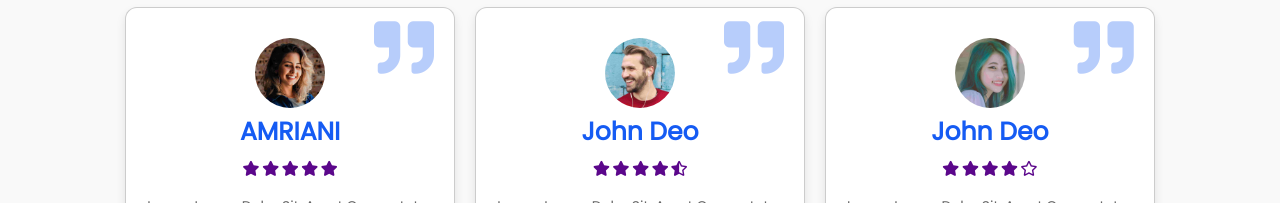
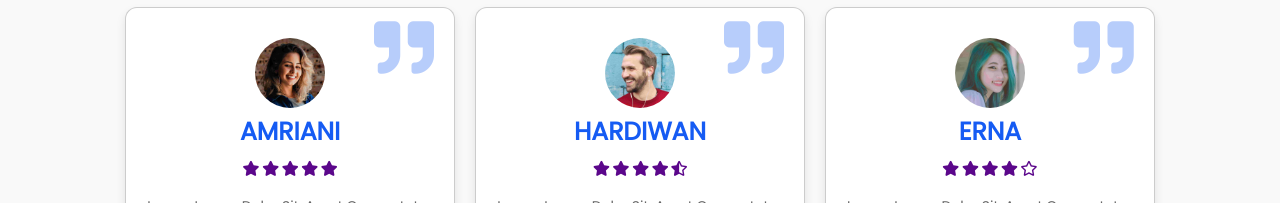
Before and after one commit to hardiwan10/asc, a plain HTML site: page index.html in a window 1280 px wide. Shown: the part 2595-2798 px from the top of the page. Drawn offline with Linux system fonts and the light colour scheme.

Commit message:
tambah testimoni

```diff
--- a/index.html
+++ b/index.html
@@ -155,7 +155,7 @@
           <i class="fas fa-quote-right"></i>
           <div class="user">
             <img src="images/pic2.png" alt="" />
-            <h3>john deo</h3>
+            <h3>HARDIWAN</h3>
             <div class="stars">
               <i class="fas fa-star"></i>
               <i class="fas fa-star"></i>
@@ -174,7 +174,7 @@
           <i class="fas fa-quote-right"></i>
           <div class="user">
             <img src="images/pic3.png" alt="" />
-            <h3>john deo</h3>
+            <h3>ERNA</h3>
             <div class="stars">
               <i class="fas fa-star"></i>
               <i class="fas fa-star"></i>
```
